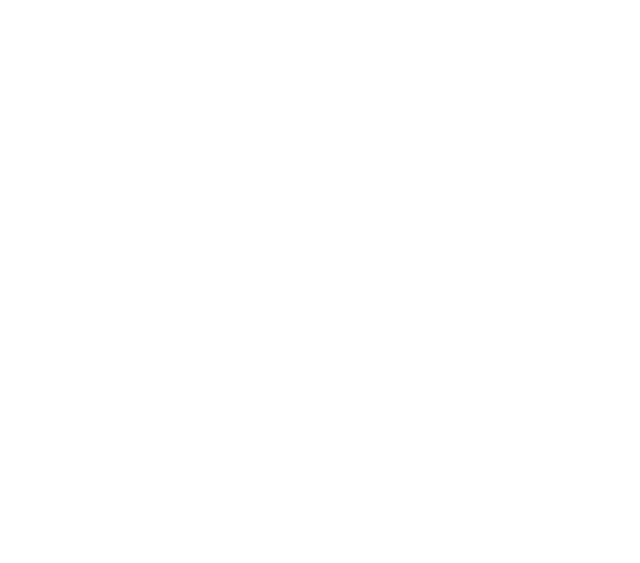
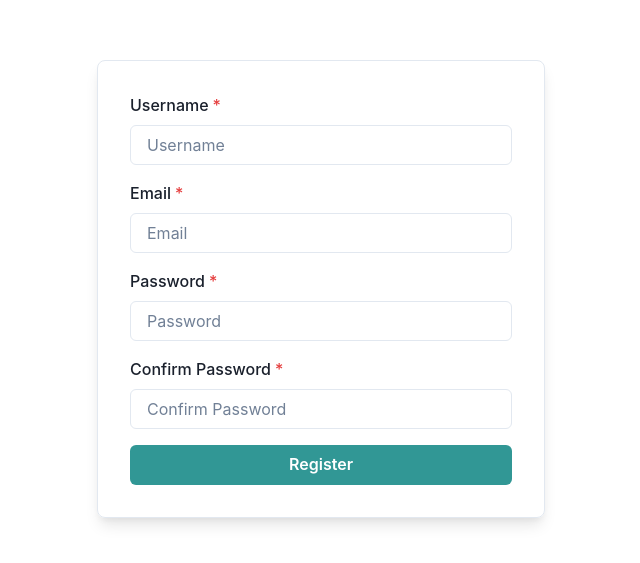
Before and after one commit to Harshil-V/CMPE282-Cloud-Services, a React (Vite) app in the folder frontend/: page /register in a window 1280 px wide. Before the commit this address had no page. Shown: the part 111-674 px from the top of the page, without its empty margins (319-959 px from the left). Built offline with nearby package versions, Linux system fonts and the light colour scheme.

Commit message:
Setup a login. register, and basic dashboard layout

```diff
--- a/frontend/src/App.jsx
+++ b/frontend/src/App.jsx
@@ -2,15 +2,17 @@
 import { ChakraProvider } from '@chakra-ui/react';
 import { BrowserRouter as Router, Route, Routes } from 'react-router-dom';
 import Login from './components/Login';
-// import Register from './components/Register';
+import Dashboard from './components/Dashboard';
+import Register from './components/Register';
 
 function App() {
   return (
     <ChakraProvider>
       <Router>
         <Routes>
-          <Route path="/login" element={<Login />} />
-          {/* <Route path="/register" element={<Register />} /> */}
+            <Route path="/" element={<Dashboard />} />
+            <Route path="/login" element={<Login />} />
+            <Route path="/register" element={<Register />} />
           {/* Add more routes as needed */}
         </Routes>
       </Router>
--- /dev/null
+++ b/frontend/src/components/Dashboard.jsx
@@ -0,0 +1,58 @@
+/* eslint-disable no-unused-vars */
+import React, { useState, useEffect } from 'react';
+import { Box, Flex, Input, Text, Image, Container, Spacer, Button } from '@chakra-ui/react';
+
+const Dashboard = () => {
+    const [searchTerm, setSearchTerm] = useState('');
+    const [filteredImages, setFilteredImages] = useState([]);
+    const [images, setImages] = useState([
+        // Mock data for images
+        { id: 1, url: 'https://via.placeholder.com/150', name: 'Sunset' },
+        { id: 2, url: 'https://via.placeholder.com/150', name: 'Forest' },
+        { id: 3, url: 'https://via.placeholder.com/150', name: 'Mountains' },
+        { id: 4, url: 'https://via.placeholder.com/150', name: 'Cityscape' },
+        { id: 5, url: 'https://via.placeholder.com/150', name: 'Ocean' },
+        // Add more images or replace URLs with real ones as needed
+    ]);
+
+    useEffect(() => {
+        // Filter images based on the searchTerm. Adjust the property you wish to filter by (e.g., name).
+        const filtered = images.filter(image =>
+            image.name.toLowerCase().includes(searchTerm.toLowerCase())
+        );
+        setFilteredImages(filtered);
+    }, [searchTerm, images]);
+
+    return (
+        <>
+            <Box bg="teal.400" color="white" p={4} w="full">
+                <Flex p={4} alignItems="center">
+                    <Button colorScheme="teal" >Home</Button>
+                    <Button colorScheme="teal" ml={4}>Profile</Button>
+                    <Button colorScheme="teal" ml={4}>Settings</Button>
+                    <Spacer />
+                    <Button colorScheme="red" variant="solid">Log out</Button>
+                </Flex>
+            </Box>
+            <Flex direction="column" align="center" maxW={{ xl: "1200px" }} m="0 auto">
+                <Box p={4} w="full" mb={6}>
+                    <Input
+                        placeholder="Search images by name..."
+                        value={searchTerm}
+                        onChange={(e) => setSearchTerm(e.target.value)}
+                    />
+                </Box>
+                <Flex wrap="wrap" justifyContent="center" gap={6}> {/* Increased spacing between images */}
+                    {filteredImages.map((image) => (
+                        <Box key={image.id} p={2} boxShadow="2xl" borderRadius="lg" _hover={{ boxShadow: "3xl" }}> {/* Enhanced drop shadow */}
+                            <Image src={image.url} alt={image.name} boxSize="150px" objectFit="cover" borderRadius="md" />
+                            <Text mt={2} fontSize="sm" textAlign="center">{image.name}</Text>
+                        </Box>
+                    ))}
+                </Flex>
+            </Flex>
+        </>
+    );
+};
+
+export default Dashboard;
--- a/frontend/src/components/Login.jsx
+++ b/frontend/src/components/Login.jsx
@@ -1,12 +1,25 @@
 import { useState } from 'react';
-import { Box, Button, FormControl, FormLabel, Input, Center, Container } from '@chakra-ui/react';
+import { Box, Button, FormControl, FormLabel, Input, Center, Container, useToast } from '@chakra-ui/react';
+import { Link } from 'react-router-dom';
 // import { Auth } from 'aws-amplify';
 
 const Login = () => {
     const [username, setUsername] = useState('');
     const [password, setPassword] = useState('');
+    const toast = useToast();
 
     const signIn = async () => {
+        if (!username || !password) {
+            toast({
+                title: "Missing fields",
+                description: "Please enter both username and password.",
+                status: "error",
+                duration: 9000,
+                isClosable: true,
+            });
+            return;
+        }
+
         try {
             // await Auth.signIn(username, password);
             alert('Logged in');
@@ -22,7 +35,8 @@
             <Center w="100%" h="100vh">
                 <Box
                     p={8}
-                    maxWidth="800px"
+                    width="400px"
+                    maxW="md"
                     borderWidth={1}
                     borderRadius={8}
                     boxShadow="lg"
@@ -43,10 +57,10 @@
                             onChange={(e) => setPassword(e.target.value)}
                         />
                     </FormControl>
-                    <Button mt={4} marginLeft={5} colorScheme="teal" onClick={signIn} isFullWidth>
+                    <Button mt={4} colorScheme="teal" onClick={signIn} width="full">
                         Log in
                     </Button>
-                    <Button mt={4} marginLeft={4} colorScheme="teal" onClick={signIn} isFullWidth>
+                    <Button as={Link} to="/register" mt={4} colorScheme="blue" width="full">
                         Register
                     </Button>
                 </Box>
--- a/frontend/src/components/Register.jsx
+++ b/frontend/src/components/Register.jsx
@@ -0,0 +1,56 @@
+import { useState } from 'react';
+import { Box, Button, FormControl, FormLabel, Input, Container, Center } from '@chakra-ui/react';
+
+const Register = () => {
+    const [username, setUsername] = useState('');
+    const [email, setEmail] = useState('');
+    const [password, setPassword] = useState('');
+    const [confirmPassword, setConfirmPassword] = useState('');
+
+    const handleSubmit = (event) => {
+        event.preventDefault();
+        // Handle registration logic here
+        // You should validate the passwords match, among other validation, before proceeding
+        console.log(username, email, password, confirmPassword);
+    };
+
+    return (
+        <Container centerContent>
+            <Center w="100%" h="100vh">
+                <Box
+                    my={8}
+                    textAlign="left"
+                    width="full"
+                    maxW="md"
+                    p={8}
+                    borderWidth={1}
+                    borderRadius={8}
+                    boxShadow="lg">
+                    <form onSubmit={handleSubmit}>
+                        <FormControl id="username" isRequired>
+                            <FormLabel>Username</FormLabel>
+                            <Input type="text" placeholder="Username" value={username} onChange={(e) => setUsername(e.target.value)} />
+                        </FormControl>
+                        <FormControl id="email" isRequired mt={4}>
+                            <FormLabel>Email</FormLabel>
+                            <Input type="email" placeholder="Email" value={email} onChange={(e) => setEmail(e.target.value)} />
+                        </FormControl>
+                        <FormControl id="password" isRequired mt={4}>
+                            <FormLabel>Password</FormLabel>
+                            <Input type="password" placeholder="Password" value={password} onChange={(e) => setPassword(e.target.value)} />
+                        </FormControl>
+                        <FormControl id="confirmPassword" isRequired mt={4}>
+                            <FormLabel>Confirm Password</FormLabel>
+                            <Input type="password" placeholder="Confirm Password" value={confirmPassword} onChange={(e) => setConfirmPassword(e.target.value)} />
+                        </FormControl>
+                        <Button width="full" mt={4} type="submit" colorScheme="teal">
+                            Register
+                        </Button>
+                    </form>
+                </Box>
+            </Center>
+        </Container >
+    );
+};
+
+export default Register;
```
